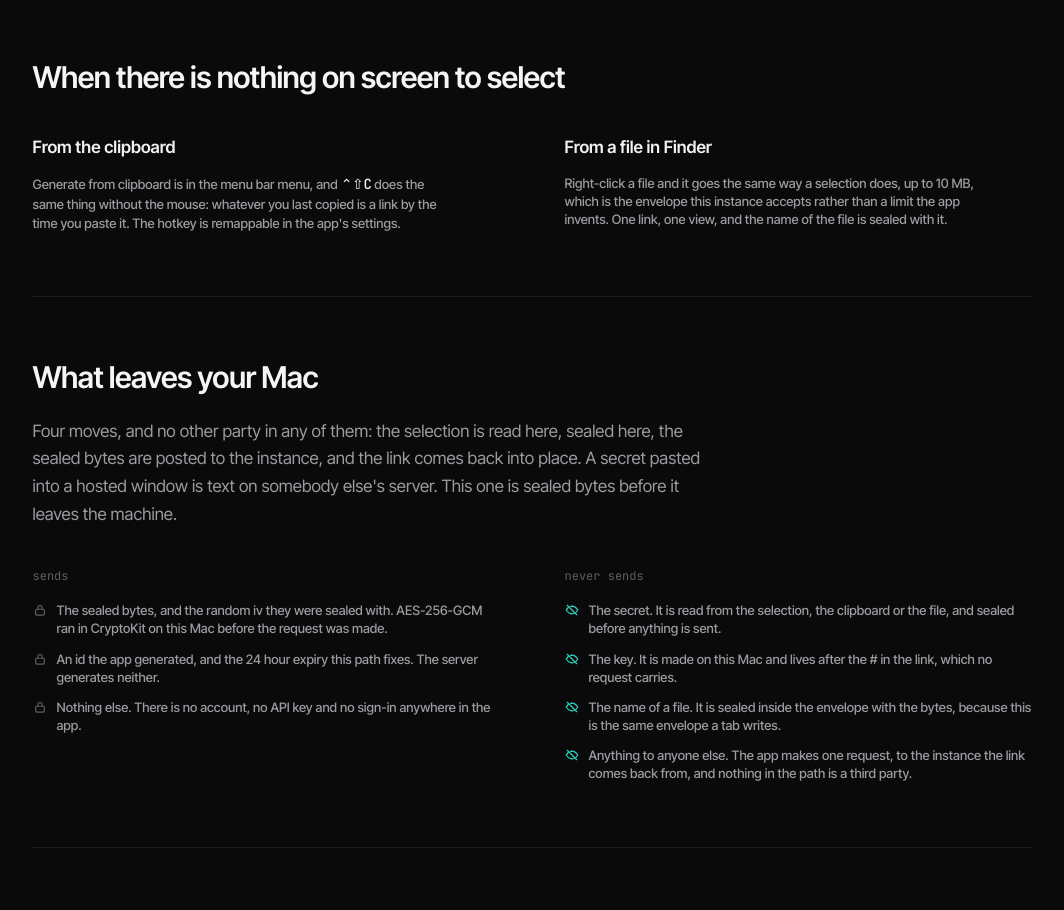
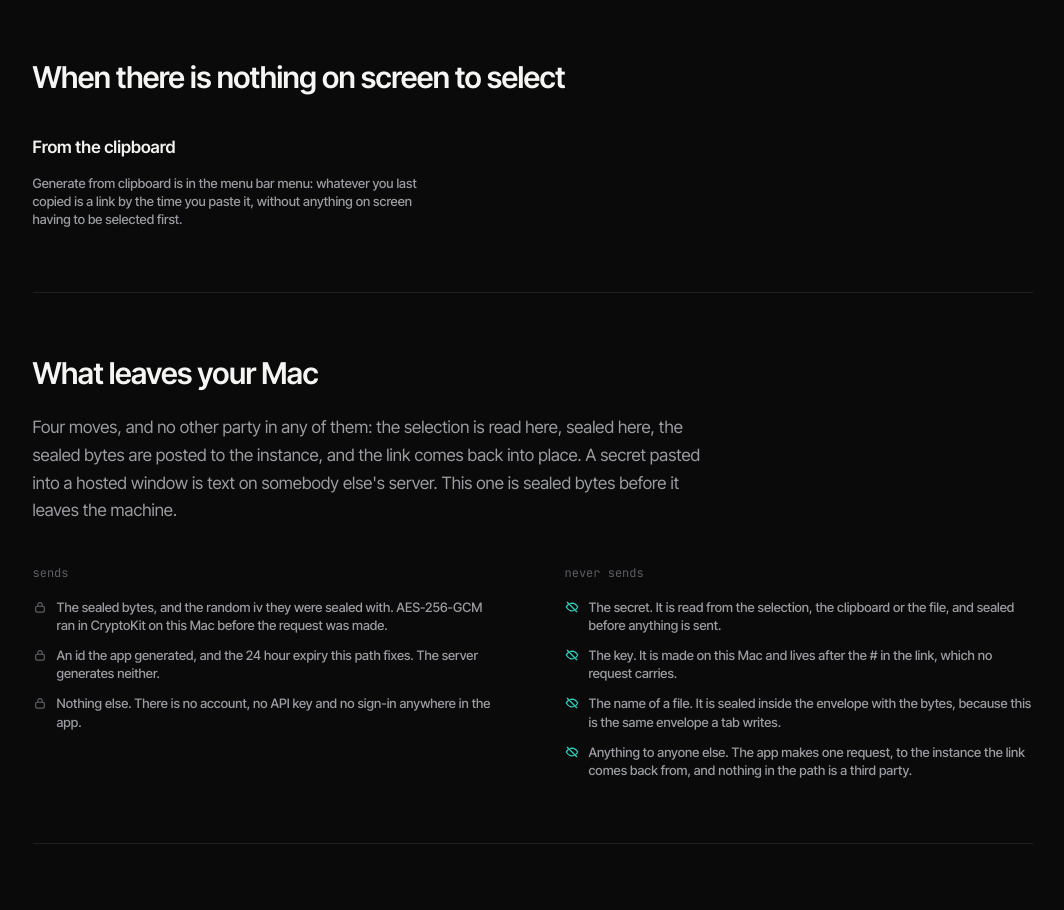
Before and after one commit to devosurf/securesend, a React (Vite) app in the folder apps/web/: page /integrations/macos in a window 1280 px wide. Shown: the part 1620-2530 px from the top of the page, without its empty margins (100-1164 px from the left). Built offline with nearby package versions, Linux system fonts and the light colour scheme.

Commit message:
say only what the app does today

```diff
--- a/apps/web/src/routes/integrations_.macos.tsx
+++ b/apps/web/src/routes/integrations_.macos.tsx
@@ -90,19 +90,6 @@ function Step({
         {children}
       </p>
     </div>
-  );
-}
-
-/* A key press, in the face this product sets a link and a status word in. Not a
- * drawn key cap, which is furniture: the glyphs are the ones already printed on
- * the hardware. Both of them sit outside the mono subset that ships, so they are
- * drawn by the reader's own system, which on the machine this page is about is
- * where they are drawn correctly anyway. */
-function Keys({ children }: { children: string }) {
-  return (
-    <span className="font-mono text-[14px] text-ink leading-[1.55] tracking-tight">
-      {children}
-    </span>
   );
 }
 
@@ -310,22 +297,9 @@ function IntegrationsMacos() {
                   From the clipboard
                 </h3>
                 <p className="mt-3 max-w-[420px] font-sans text-ink-muted text-small">
-                  Generate from clipboard is in the menu bar menu, and{" "}
-                  <Keys>⌃⇧C</Keys> does the same thing without the mouse:
-                  whatever you last copied is a link by the time you paste it.
-                  The hotkey is remappable in the app's settings.
-                </p>
-              </div>
-
-              <div className="flex flex-1 flex-col">
-                <h3 className="font-sans font-semibold text-body text-ink">
-                  From a file in Finder
-                </h3>
-                <p className="mt-3 max-w-[420px] font-sans text-ink-muted text-small">
-                  Right-click a file and it goes the same way a selection does,
-                  up to 10 MB, which is the envelope this instance accepts
-                  rather than a limit the app invents. One link, one view, and
-                  the name of the file is sealed with it.
+                  Generate from clipboard is in the menu bar menu: whatever you
+                  last copied is a link by the time you paste it, without
+                  anything on screen having to be selected first.
                 </p>
               </div>
             </div>
```
Also changed, not shown: 1 other file (tests, documents, lock files or other folders).
